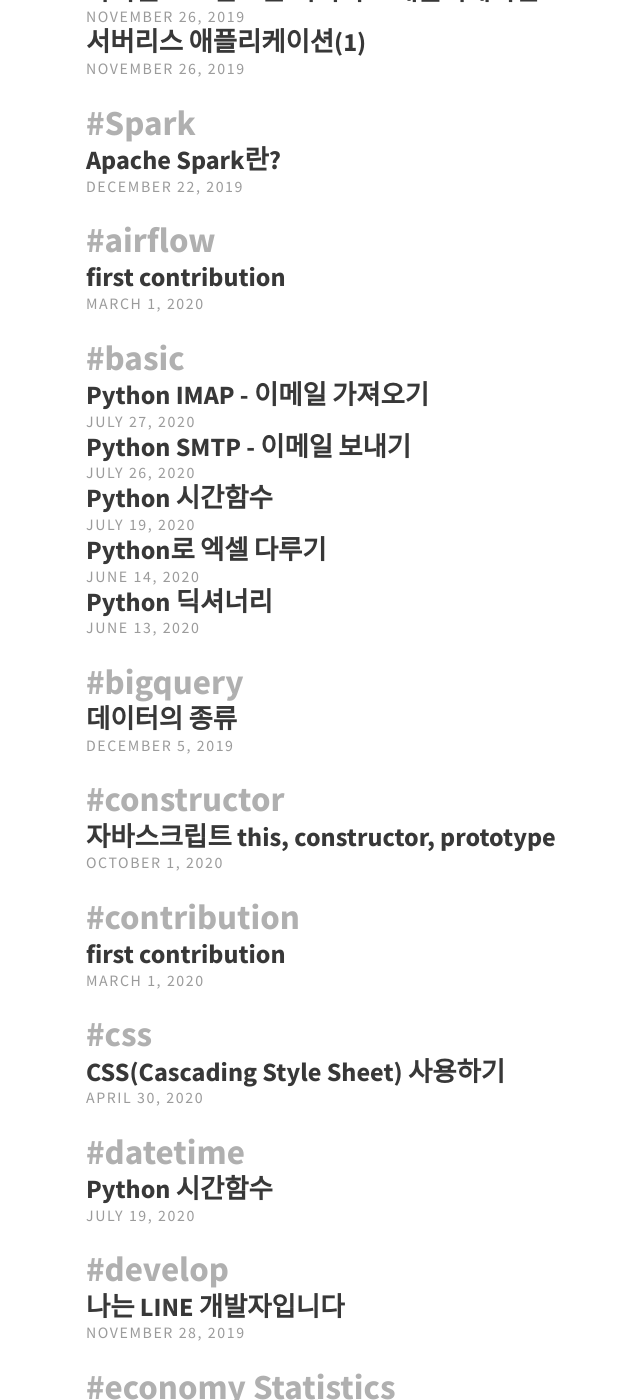
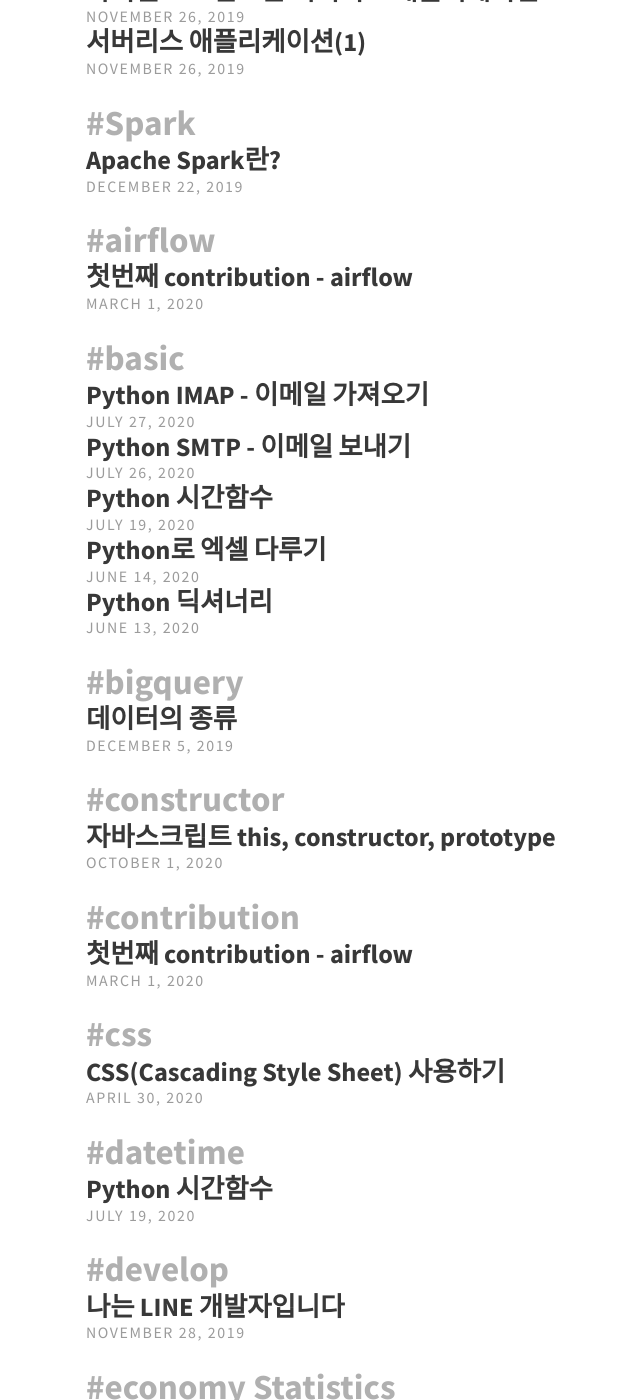
Before and after one commit to BoKyeong-Kim/BoKyeong-Kim.github.io, a Jekyll site: the page built from tags.html, in a window 1280 px wide and 1400 px high, scrolled down 6829 px. Shown: the whole window, without its empty margins (170-810 px from the left). Built offline with Jekyll 4.4.1, drawn with Linux system fonts in a browser that asks for light colours; nearby versions of some CDN libraries.

Commit message:
move folder recap - contribution

```diff
--- a/_posts/Dev-opensource/2020-03-01-first_contribution.md
+++ b/_posts/Daily-Recap/2020-03-01-first_contribution.md
@@ -1,6 +1,6 @@
 ---
 layout: post
-title: first contribution
+title: 첫번째 contribution - airflow
 subtitle: < airflow >
 feature-img: "assets/img/sample_feature_img_2.png"
 categories : [Dev/opensource]
```
